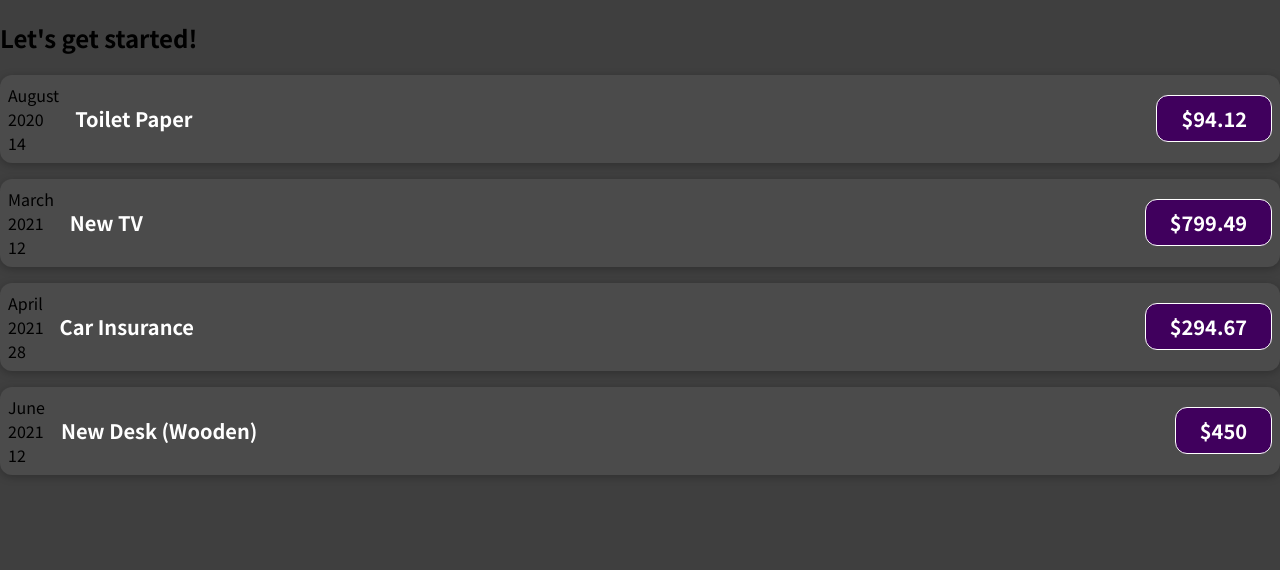
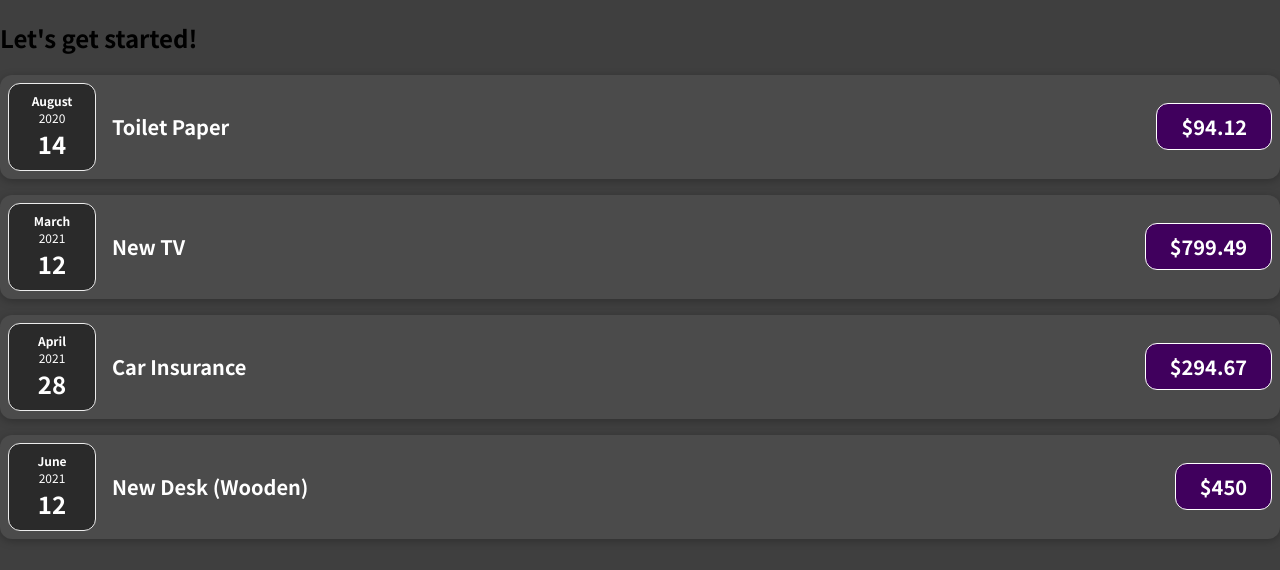
Before and after one commit to himIoT19/react_complete_guide, a JavaScript app: page / in a window 1280 px wide. Shown: the top 570 px of the page. Built offline with nearby package versions, Linux system fonts and the light colour scheme.

Commit message:
Splitting Components Into Multiple Components

```diff
--- a/src/App.js
+++ b/src/App.js
@@ -35,22 +35,22 @@
         title={expenses[0].title}
         amount={expenses[0].amount}
         date={expenses[0].date}
-      ></ExpenseItem>
+      />
       <ExpenseItem
         title={expenses[1].title}
         amount={expenses[1].amount}
         date={expenses[1].date}
-      ></ExpenseItem>
+      />
       <ExpenseItem
         title={expenses[2].title}
         amount={expenses[2].amount}
         date={expenses[2].date}
-      ></ExpenseItem>
+      />
       <ExpenseItem
         title={expenses[3].title}
         amount={expenses[3].amount}
         date={expenses[3].date}
-      ></ExpenseItem>
+      />
     </div>
   );
 }
--- /dev/null
+++ b/src/components/ExpenseDate.css
@@ -0,0 +1,26 @@
+.expense-date {
+  display: flex;
+  flex-direction: column;
+  width: 5.5rem;
+  height: 5.5rem;
+  border: 1px solid #ececec;
+  background-color: #2a2a2a;
+  color: white;
+  border-radius: 12px;
+  align-items: center;
+  justify-content: center;
+}
+
+.expense-date__month {
+  font-size: 0.75rem;
+  font-weight: bold;
+}
+
+.expense-date__year {
+  font-size: 0.75rem;
+}
+
+.expense-date__day {
+  font-size: 1.5rem;
+  font-weight: bold;
+}
--- /dev/null
+++ b/src/components/ExpenseDate.js
@@ -0,0 +1,17 @@
+import "./ExpenseDate.css";
+
+function ExpenseDate(props) {
+  const month = props.date.toLocaleString("en-US", { month: "long" });
+  const year = props.date.getFullYear();
+  const day = props.date.toLocaleString("en-US", { day: "2-digit" });
+
+  return (
+    <div className="expense-date">
+      <div className="expense-date__month">{month}</div>
+      <div className="expense-date__year">{year}</div>
+      <div className="expense-date__day">{day}</div>
+    </div>
+  );
+}
+
+export default ExpenseDate;
--- a/src/components/ExpenseItem.js
+++ b/src/components/ExpenseItem.js
@@ -1,17 +1,10 @@
+import ExpenseDate from "./ExpenseDate";
 import "./ExpenseItem.css";
 
 function ExpenseItem(props) {
-  const month = props.date.toLocaleString("en-US", { month: "long" });
-  const year = props.date.getFullYear();
-  const day = props.date.toLocaleString("en-US", { day: "2-digit" });
-
   return (
     <div className="expense-item">
-      <div>
-        <div>{month}</div>
-        <div>{year}</div>
-        <div>{day}</div>
-      </div>
+      <ExpenseDate date={props.date} />
       <div className="expense-item__description">
         <h2>{props.title}</h2>
         <div className="expense-item__price">${props.amount}</div>
```
